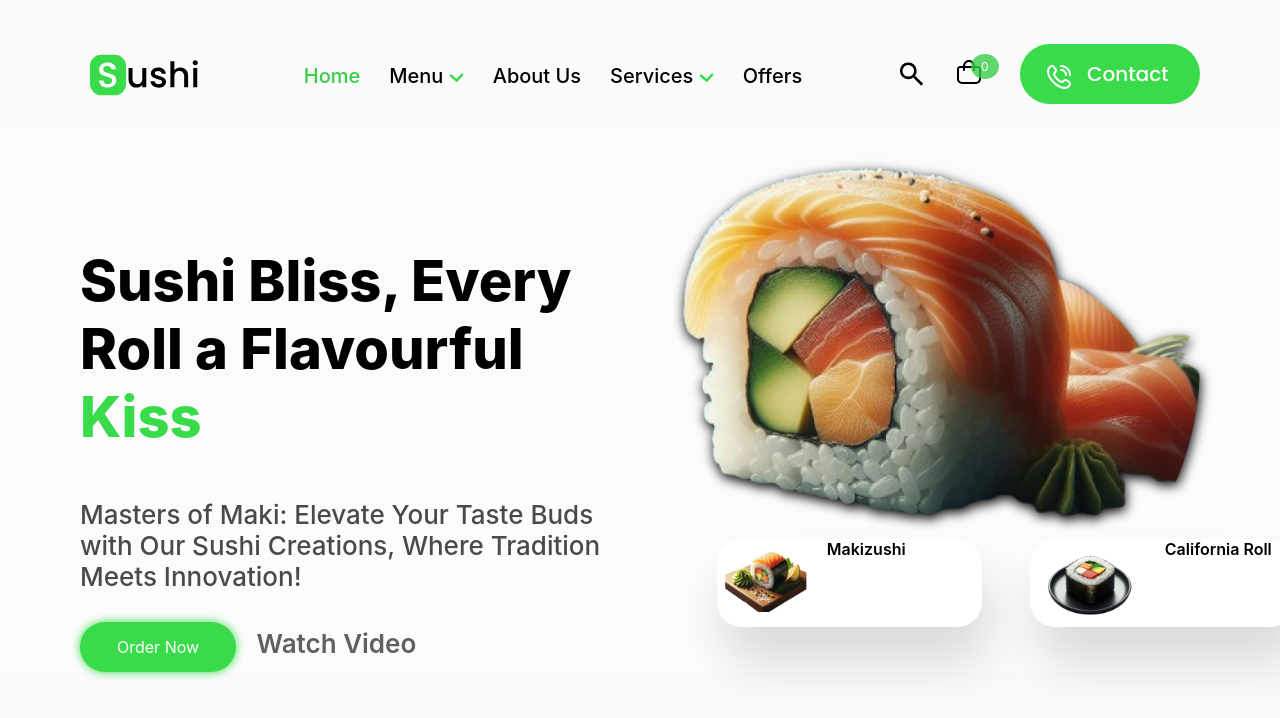
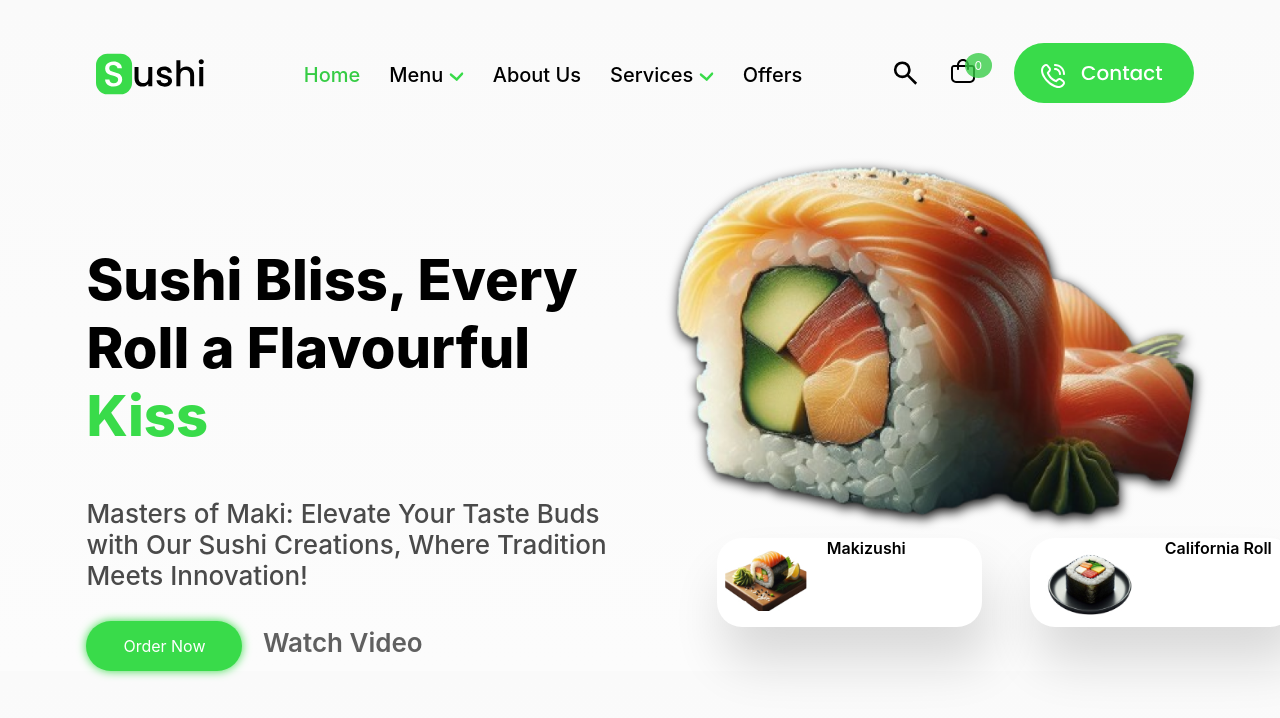
Before and after one commit to MoSalama03/Sushi-Restaurant-Project, a plain HTML site: page index.html in a window 1280 px wide. Drawn offline with Linux system fonts and the light colour scheme.

Commit message:
changed wrapper style

```diff
--- a/main.css
+++ b/main.css
@@ -33,7 +33,8 @@ img {
 }
 
 .wrapper {
-  margin: 0 5rem;
+  margin: 0 3rem;
+  padding: 0 3%;
 }
 
 .navigation {
```
